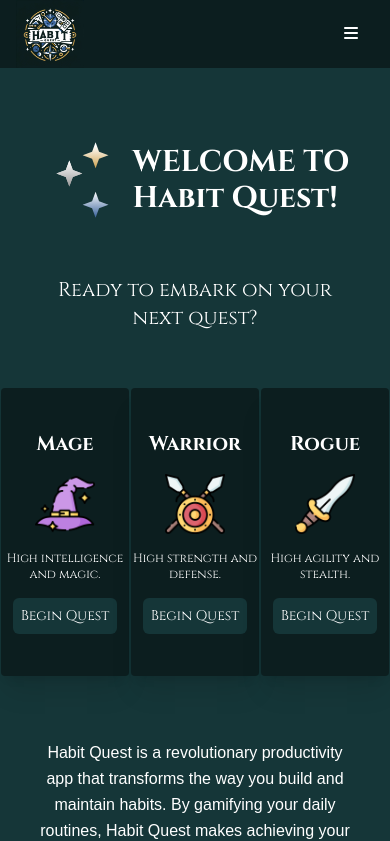
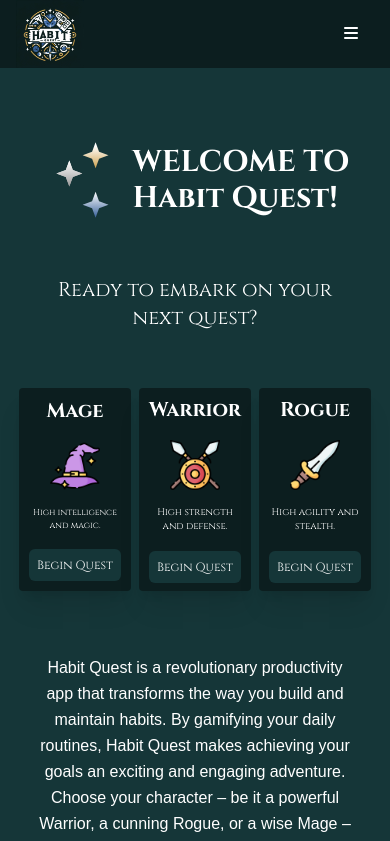
Before and after one commit to HabitQuest/Habit-Quest, a Next.js app: page / in a window 390 px wide. Shown: the top 841 px of the page. Built offline with nearby package versions, Linux system fonts and the light colour scheme; a web font is replaced by a local one.

Commit message:
Responsiveness and fine-tuning update

```diff
--- a/app/components/BeginQuest.js
+++ b/app/components/BeginQuest.js
@@ -2,39 +2,39 @@
 
 export default function BeginQuestSection() {
   return (
-    <div className="flex sm:space-x-8 space-x-[2px] justify-center mt-6">
-      <div className="flex flex-col justify-center items-center space-y-4 bg-dark-green rounded shadow-xl h-72 sm:p-12 mb-8 w-[8rem] sm:w-[12rem] md:w-[14rem] lg:w-[16rem]">
+    <div className="flex sm:space-x-8 space-x-2 justify-center mt-6">
+      <div className="flex flex-col justify-center items-center space-y-4 bg-dark-green rounded shadow-xl sm:h-72 sm:p-12 p-2 mb-8 w-[7rem] sm:w-[12rem] md:w-[14rem] lg:w-[16rem]">
         <h1 className="sm:text-2xl text-xl font-bold">Mage</h1>
-        <Image src="/witch-hat.png" width={60} height={60} alt="Wizard hat" />
-        <p className="sm:text-sm text-xs text-center">
+        <Image src="/witch-hat.png" width={50} height={50} alt="Wizard hat" />
+        <p className="sm:text-sm text-[0.54rem] px-[0.2rem] text-center">
           High intelligence and magic.
         </p>
-        <button className="bg-green sm:px-6 px-2 sm:py-2 py-2 sm:text-base text-sm rounded-md">
+        <button className="bg-green sm:px-6 px-2 sm:py-2 py-2 sm:text-base text-xs rounded-md">
           Begin Quest
         </button>
       </div>
-      <div className="flex flex-col justify-center items-center space-y-4 bg-dark-green rounded shadow-xl h-72 sm:p-12 mb-8 w-[8rem] sm:w-[12rem] md:w-[14rem] lg:w-[16rem]">
+      <div className="flex flex-col justify-center items-center space-y-4 bg-dark-green rounded shadow-xl sm:h-72 sm:p-12 p-2 mb-8 w-[7rem] sm:w-[12rem] md:w-[14rem] lg:w-[16rem]">
         <h1 className="sm:text-2xl text-xl font-bold">Warrior</h1>
         <Image
           src="/spear.png"
-          width={60}
-          height={60}
+          width={50}
+          height={50}
           alt="Spears and shield"
         />
-        <p className="sm:text-sm text-xs text-center">
+        <p className="sm:text-sm text-[0.6rem] px-[0.2rem] text-center">
           High strength and defense.
         </p>
-        <button className="bg-green sm:px-6 px-2 sm:py-2 py-2 sm:text-base text-sm rounded-md">
+        <button className="bg-green sm:px-6 px-2 sm:py-2 py-2 sm:text-base text-xs rounded-md">
           Begin Quest
         </button>
       </div>
-      <div className="flex flex-col justify-center items-center space-y-4 bg-dark-green rounded shadow-xl h-72 sm:p-12 mb-8 w-[8rem] sm:w-[12rem] md:w-[14rem] lg:w-[16rem]">
+      <div className="flex flex-col justify-center items-center space-y-4 bg-dark-green rounded shadow-xl sm:h-72 sm:p-12 p-2 mb-8 w-[7rem] sm:w-[12rem] md:w-[14rem] lg:w-[16rem]">
         <h1 className="sm:text-2xl text-xl font-bold">Rogue</h1>
-        <Image src="/dagger.png" width={60} height={60} alt="Dagger" />
-        <p className="sm:text-sm text-xs text-center">
+        <Image src="/dagger.png" width={50} height={50} alt="Dagger" />
+        <p className="sm:text-sm text-[0.6rem] px-[0.2rem] text-center">
           High agility and stealth.
         </p>
-        <button className="bg-green sm:px-6 px-2 sm:py-2 py-2 sm:text-base text-sm rounded-md">
+        <button className="bg-green sm:px-6 px-2 sm:py-2 py-2 sm:text-base text-xs rounded-md">
           Begin Quest
         </button>
       </div>
```
